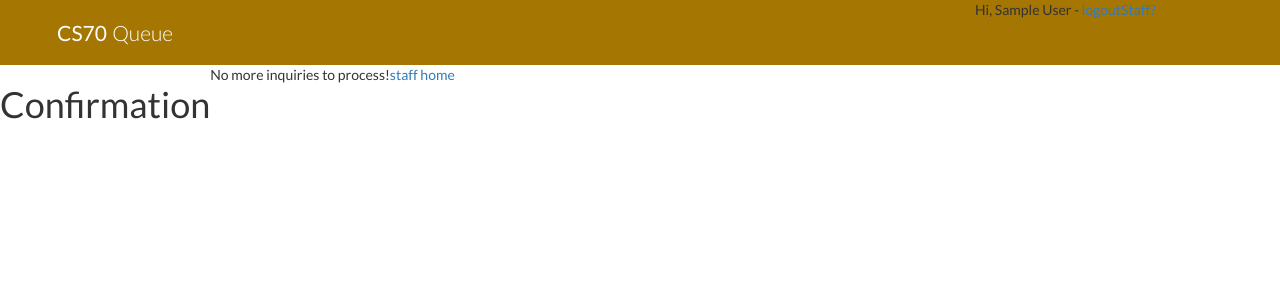
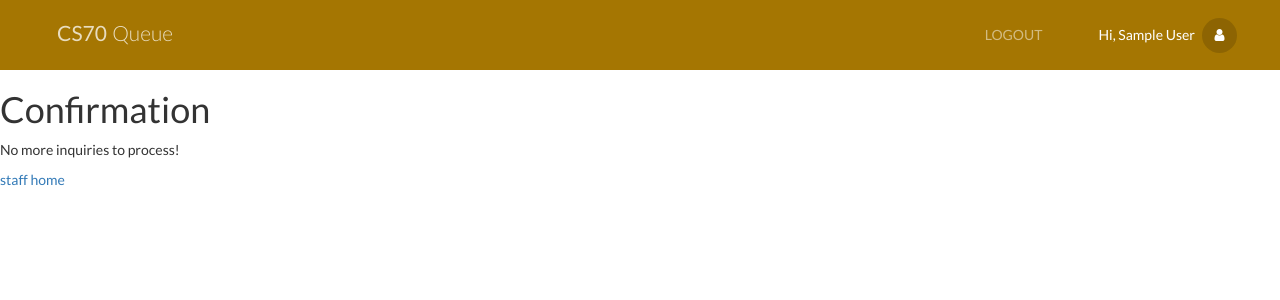
Before and after one commit to alvinwan/quupod, a Flask app: page /staff/help in a window 1280 px wide. Shown: the top 300 px of the page. Run offline with Flask 2, Linux system fonts and the light colour scheme; the visitor is signed in with stand-in values (Sample User, id 1); data comes from the database, SQL or seed files in the repository; data that the repository does not hold is empty; parts of the project's set-up code (start-up, migrations or seed data) failed here and were passed over; some libraries are stand-ins or nearby versions.

Commit message:
finished homepage design

```diff
--- a/queue/public/views.py
+++ b/queue/public/views.py
@@ -33,7 +33,7 @@ def inquiry():
         else:
             data = request.form
         return render_template('confirm.html', **add_inquiry(data))
-    return render_template('inquiry.html', form=form)
+    return render_template('form.html', form=form)
 
 ###################
 # SIGN IN/SIGN UP #
@@ -51,7 +51,7 @@ def login():
             print(' * %s (%s) logged in.' % (user.name, user.email))
             return get_user_home(user)
         message = 'Login failed.'
-    return render_template('login.html', message=message, form=form)
+    return render_template('form.html', message=message, form=form)
 
 @public.route('/register', methods=['GET', 'POST'])
 @anonymous_required
@@ -60,7 +60,7 @@ def register():
     form = RegisterForm(request.form)
     if request.method == 'POST' and form.validate():
         return render_template('confirm.html', **add_user(request.form))
-    return render_template('register.html', form=form)
+    return render_template('form.html', form=form)
 
 ######################
 # SESSION UTILIITIES #
--- a/queue/static/style.css
+++ b/queue/static/style.css
@@ -1,5 +1,4 @@
 * {
-  float:left;
   position:relative;
   margin:0;
   padding:0;
@@ -11,18 +10,28 @@ a, b, i {
 body .right {
   float:right;
 }
-html, body {
+html, body,section, main {
   width:100%;
+  float:left;
 }
 header {
   background-color:#a57602;
   width:100%;
   z-index:20;
+  position:fixed;
+  top:0;
+  left:0;
 }
+  header a:hover {
+    text-decoration:none;
+  }
+  a:hover .name {
+    color:#FFF;
+  }
   header .name {
     margin:0;
     padding:1em 2em;
-    color:#FFF;
+    color:rgba(255,255,255,0.75);
     font-size:1.5em;
   }
   .name span {
@@ -45,23 +54,48 @@ header {
       color:#FFF;
       text-decoration:none;
     }
+  .header-text {
+    font-size:1em;
+    line-height:1em;
+    padding:2em;
+    float:right;
+    margin:0;
+    color:#FFF;
+  }
+  .user-profile {
+    width:2.5em;
+    height:2.5em;
+    border-radius:50%;
+    display:block;
+    background-color:rgba(0,0,0,0.15);
+    line-height:2.5em;
+    float:right;
+    margin:-0.75em 0 -0.75em 0;
+    margin-left:0.5em;
+  }
 main {
   width:100%;
   z-index:10;
+  padding:5em 0 3em 0;
 }
   .event {
     width:100%;
     background-color:#C90;
     box-shadow:0 0 1em 0 rgba(0,0,0,0.5);
+    float:left;
+    z-index:5;
   }
     .event-text {
-      padding:3em 0 2em 3em;
+      padding:3em 0 2em 5em;
+    }
+    .event-decor {
+      padding:3em 5em 2em 0;
     }
   .event-title,.event-copy {
     width:100%;
   }
   .event-byline {
-    color:rgba(0,0,0,0.5);
+    color:rgba(255,255,255,0.75);
   }
   .event-title {
     font-weight:400;
--- a/queue/templates/base.html
+++ b/queue/templates/base.html
@@ -5,6 +5,7 @@
     <meta name="viewport" content="width=device-width, initial-scale=0.8">
     <!-- third-party code -->
     <link rel="stylesheet" href="https://maxcdn.bootstrapcdn.com/bootstrap/3.3.6/css/bootstrap.min.css" integrity="sha384-1q8mTJOASx8j1Au+a5WDVnPi2lkFfwwEAa8hDDdjZlpLegxhjVME1fgjWPGmkzs7" crossorigin="anonymous">
+    <link rel="stylesheet" href="https://maxcdn.bootstrapcdn.com/font-awesome/4.5.0/css/font-awesome.min.css">
     <link href='https://fonts.googleapis.com/css?family=Lato:400,300,700' rel='stylesheet' type='text/css'>
     <!-- custom code -->
     <link rel="stylesheet" href="{{ url_for('static', filename='style.css') }}">
@@ -12,12 +13,19 @@
   <body>
     <header>
       <div class="col-md-2 left">
-        <h1 class="name">CS70<span>Queue</span></h1>
+        <a href="{{ url_for('public.home') }}"><h1 class="name">CS70<span>Queue</span></h1></a>
       </div>
-      <div class="col-md-3 right">
+      <div class="col-md-6 right">
         {% if current_user.is_authenticated %}
-        <p>Hi, {{ current_user.name }} - <a href="{{ url_for('logout') }}">logout</a></p>
-        <a href="{{ url_for('staff.home') }}">Staff?</a>
+        <p class="header-text">Hi, {{ current_user.name }}
+          <span class="user-profile">
+            <i class="fa fa-user fa-stack-1x"></i>
+          </span>
+        </p>
+        <a class="header-action" href="{{ url_for('logout') }}">logout</a>
+        {% if current_user.role == 'staff' %}
+        <a class="header-action" href="{{ url_for('staff.home') }}">Staff Panel</a>
+        {% endif %}
         {% else %}
         <a class="header-action" href="{{ url_for('public.login')}}">sign in</a> <a class="header-action"  href="{{ url_for('public.register') }}">sign up</a>
         {% endif %}
```
Also changed, not shown: other parts of queue/static/style.css (+47 -1 lines), queue/templates/form.html (renamed from queue/templates/signin.html, +4 -3 lines), queue/templates/inquiry.html (deleted, +0 -16 lines), queue/templates/queue.html (+37 -10 lines), queue/templates/signup.html (deleted, +0 -15 lines).
